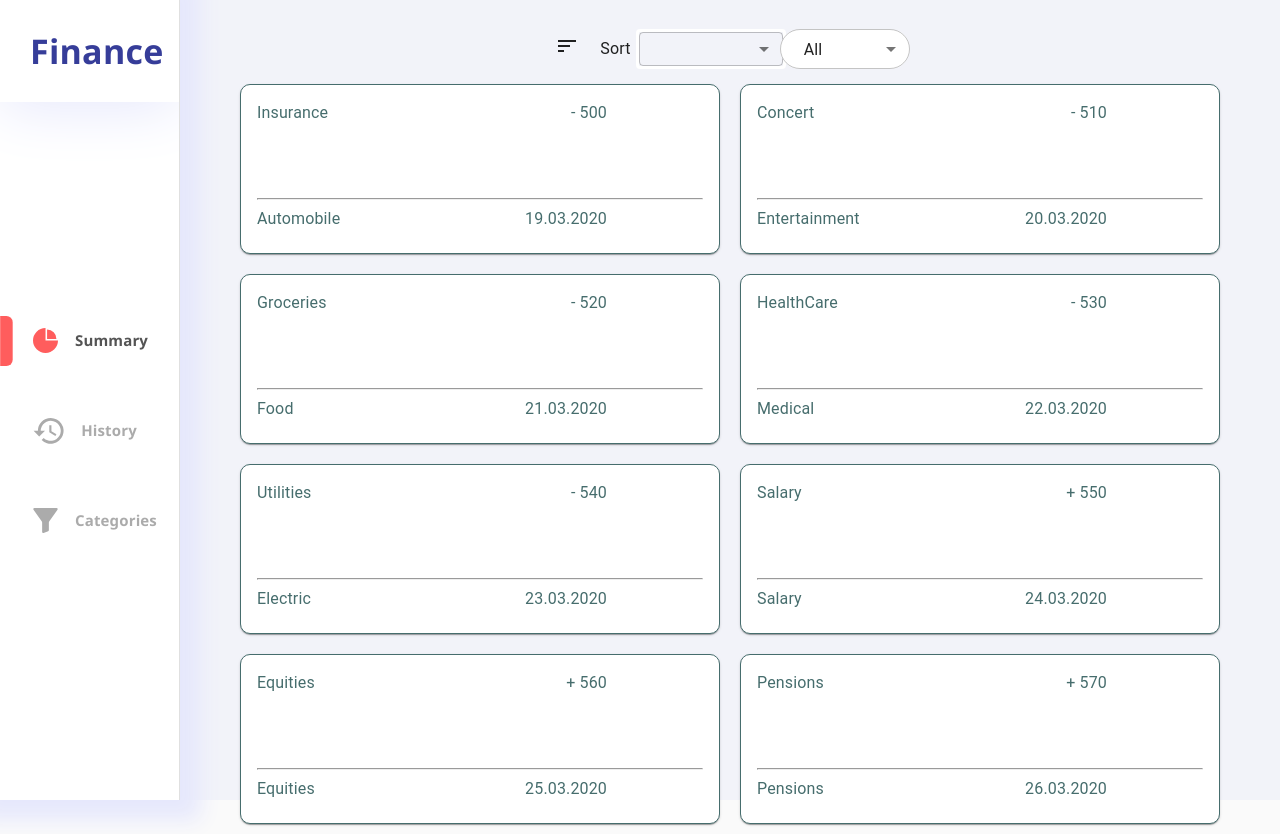
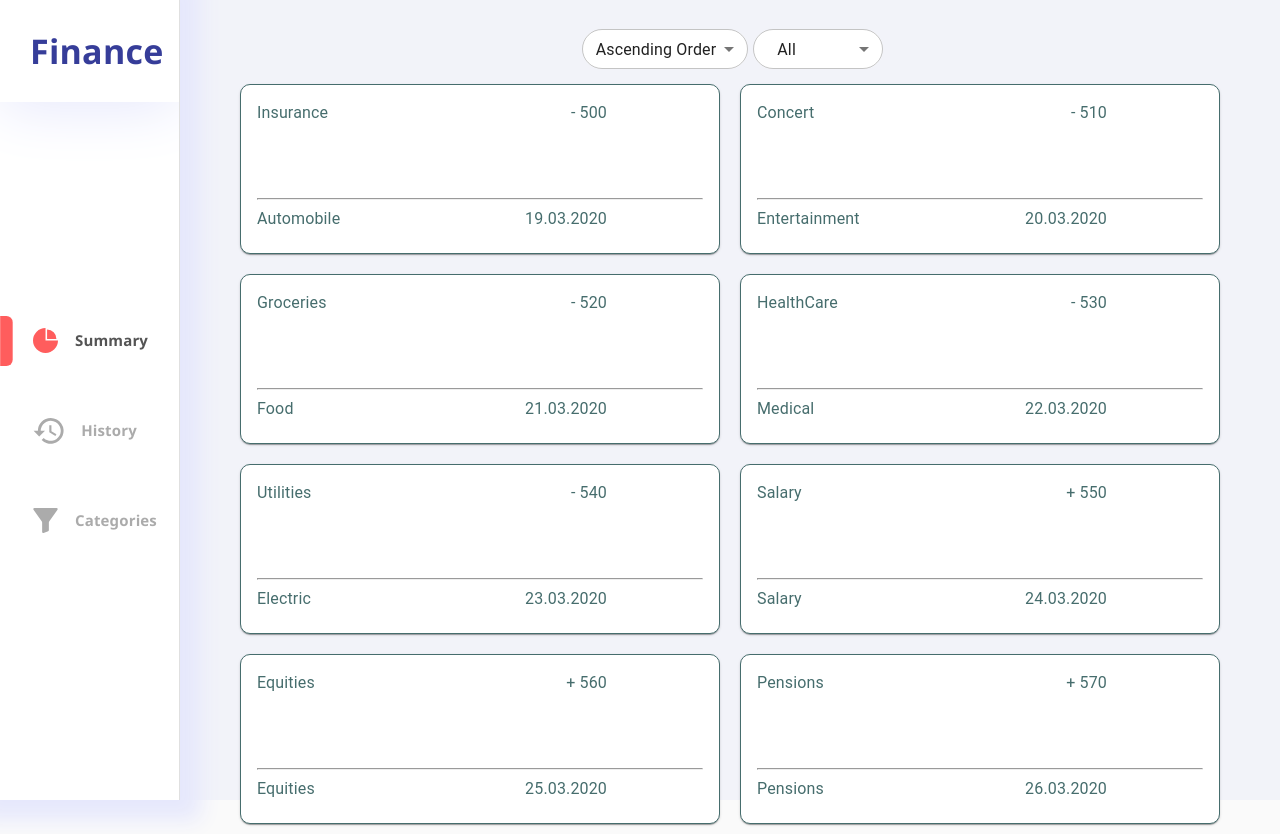
Before and after one commit to LuizaAv/aca-final-project-lge, a React (Create React App) app: page /History in a window 1280 px wide. Built offline with nearby package versions, Linux system fonts and the light colour scheme.

Commit message:
feat(sort) styled

```diff
--- a/src/Components/Sort/Sort.js
+++ b/src/Components/Sort/Sort.js
@@ -1,31 +1,8 @@
 import React from 'react';
 import propTypes from 'prop-types';
-import { makeStyles } from '@material-ui/core/styles';
-import FormControlLabel from '@material-ui/core/FormControlLabel';
 import MenuItem from '@material-ui/core/MenuItem';
 import Select from '@material-ui/core/Select';
-import SortIcon from '@material-ui/icons/Sort';
-
-const useStyles = makeStyles({
-  select: {
-    width: 150,
-    height: 40,
-    marginLeft: 5,
-    textAlign: 'center',
-    border: '3px solid #ffffff',
-  },
-  menuItem: {
-    justifyContent: 'center',
-    color: '#466d6d',
-    textDecoration: 'none',
-  },
-  total: {
-    display: 'flex',
-  },
-  icon: {
-    margin: 5,
-  },
-});
+import useStyles from './Sort.style';
 
 export default function Sort({ isAscending, setIsAscending }) {
   const classes = useStyles();
@@ -34,30 +11,20 @@ export default function Sort({ isAscending, setIsAscending }) {
   };
 
   return (
-    <div className={classes.total}>
-      <div className={classes.icon}>
-        <SortIcon />
-      </div>
-      <FormControlLabel
-        control={(
     <Select
       className={classes.select}
       variant="outlined"
-            value="Sort"
+      defaultValue="ascending"
       onChange={handleChange}
     >
-            <MenuItem className={classes.menuItem} value="ascending order">
+      <MenuItem className={classes.menuItem} value="ascending">
         Ascending Order
       </MenuItem>
-            <MenuItem className={classes.menuItem} value="descending order">
+      <MenuItem className={classes.menuItem} value="descending">
         Descending Order
       </MenuItem>
     </Select>
-        )}
-        label="Sort"
-        labelPlacement="start"
-      />
-    </div>
+
   );
 }
 
--- /dev/null
+++ b/src/Components/Sort/Sort.style.js
@@ -0,0 +1,14 @@
+import { makeStyles } from '@material-ui/core/styles';
+
+export default makeStyles({
+  select: {
+    borderRadius: 25,
+    // width: 150,
+    height: 40,
+    marginLeft: 5,
+    textAlign: 'center',
+    backgroundColor: '#fff',
+  },
+  menuItem: {
+  },
+});
```
Lines whose indentation alone changed are shown as unchanged.
